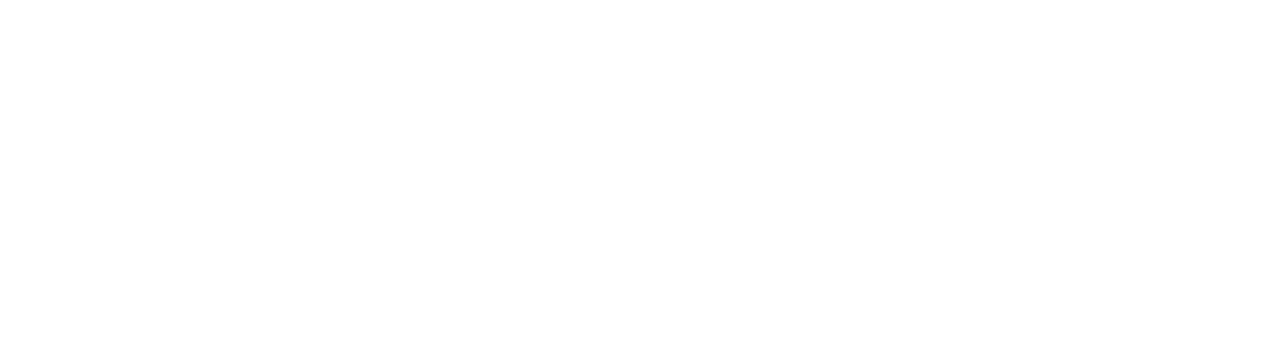
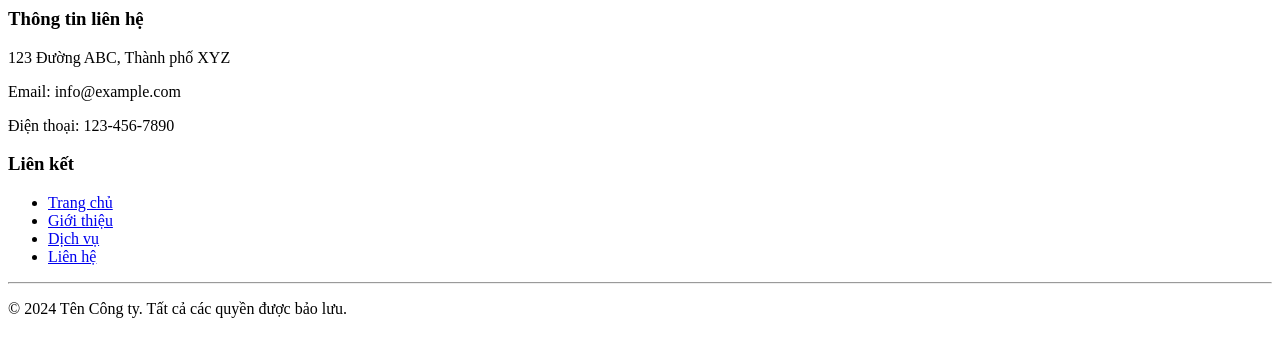
Before and after one commit to NguyenBaNhat2k3/-2024_CSE485_CongngheWeb, a PHP site: page / in a window 1280 px wide. Before the commit the part shown is empty. Shown: the top 357 px of the page. Run offline with PHP 8.4, Linux system fonts and the light colour scheme.

Commit message:
bai thuc hanh 3

```diff
--- a/baithuchanh3/app/footer/index.php
+++ b/baithuchanh3/app/footer/index.php
@@ -1,11 +1,29 @@
-<!DOCTYPE html>
-<html lang="en">
-<head>
-    <meta charset="UTF-8">
-    <meta name="viewport" content="width=device-width, initial-scale=1.0">
-    <title>Document</title>
-</head>
-<body>
+
+<footer class="bg-dark text-light">
+  <div class="container py-5">
+    <div class="row">
+      <div class="col-md-6">
+        <h3>Thông tin liên hệ</h3>
+        <p>123 Đường ABC, Thành phố XYZ</p>
+        <p>Email: info@example.com</p>
+        <p>Điện thoại: 123-456-7890</p>
+      </div>
+      <div class="col-md-6">
+        <h3>Liên kết</h3>
+        <ul class="list-unstyled">
+          <li><a href="#">Trang chủ</a></li>
+          <li><a href="#">Giới thiệu</a></li>
+          <li><a href="#">Dịch vụ</a></li>
+          <li><a href="#">Liên hệ</a></li>
+        </ul>
+      </div>
+    </div>
+    <hr>
+    <p class="text-center">© 2024 Tên Công ty. Tất cả các quyền được bảo lưu.</p>
+  </div>
+</footer>
+
+<script src="https://cdn.jsdelivr.net/npm/bootstrap@5.3.3/dist/js/bootstrap.bundle.min.js" integrity="sha384-YvpcrYf0tY3lHB60NNkmXc5s9fDVZLESaAA55NDzOxhy9GkcIdslK1eN7N6jIeHz" crossorigin="anonymous"></script>
 
 </body>
 </html>
```
